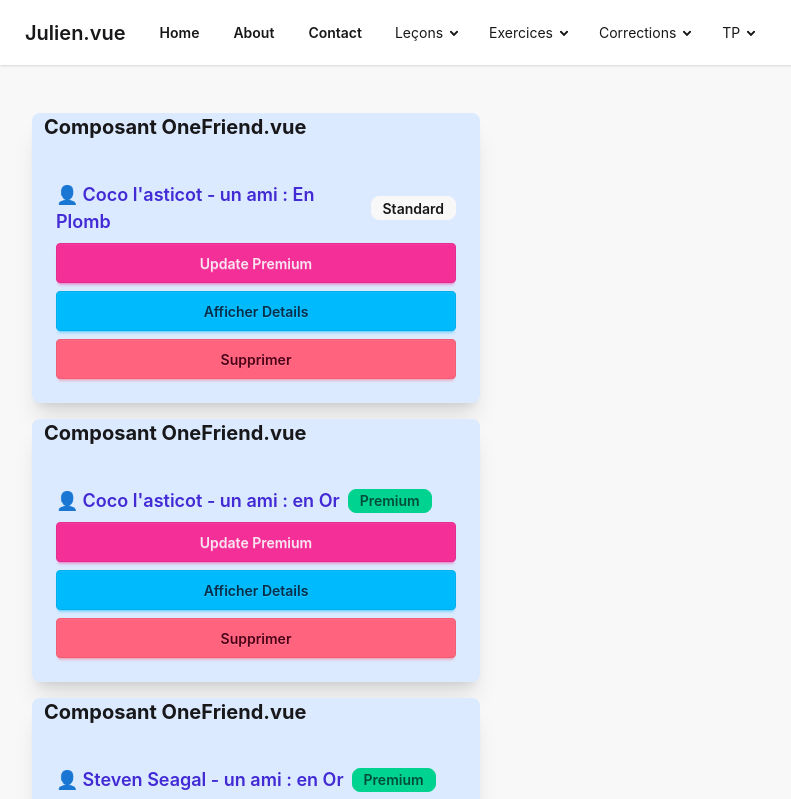
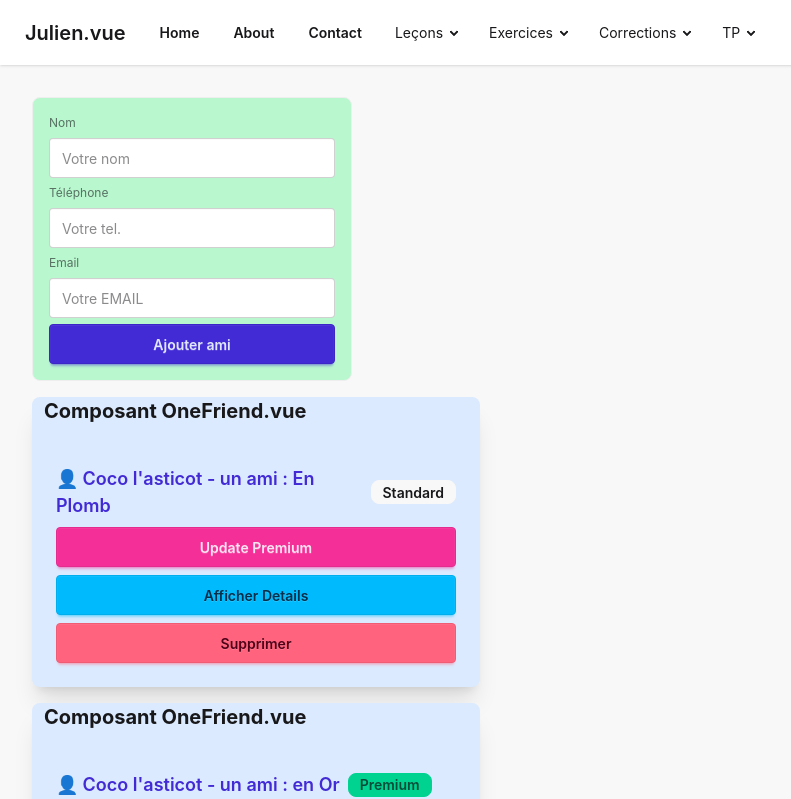
Before and after one commit to juliencongras/julien.vue, a Vue app: page /tp/emit in a window 1280 px wide. Shown: the top 799 px of the page, without its empty margins (0-791 px from the left). Built offline with nearby package versions, Linux system fonts and the light colour scheme.

Commit message:
tp emit ajout ami

```diff
--- a/src/components/NewFriend.vue
+++ b/src/components/NewFriend.vue
@@ -1,9 +1,53 @@
 <template>
+    <form @submit.prevent class="fieldset bg-green-200 border-base-300 rounded-box w-xs border p-4">
 
+      <label class="label">Nom</label>
+      <input type="text" class="input" placeholder="Votre nom" v-model="friendName" />
+
+      <label class="label">Téléphone</label>
+      <input type="text" class="input" placeholder="Votre tel." v-model="friendTel" />
+
+      <label class="label">Email</label>
+      <input type="text" class="input" placeholder="Votre EMAIL" v-model="friendEmail" />
+
+      <button class="btn btn-primary" @click="addFriend()">Ajouter ami</button>
+    </form>
 </template>
 
 
 <script setup lang="js">
 import { ref } from 'vue';
 
+const friendName = ref('');
+const friendTel = ref('');
+const friendEmail = ref('');
+
+const emit = defineEmits({
+    "add-friend": (emitName, emitTel, emitMail)=>{
+        if(!emitName){
+            console.warn("L'événement add-friend a été émis sans nom.");
+            return false;
+        }
+
+        if(!emitTel){
+            console.warn("L'événement add-friend a été émis sans téléphone.");
+            return false;
+        }
+
+        if(!emitMail){
+            console.warn("L'événement add-friend a été émis sans Email.");
+            return false;
+        }
+
+        return true;
+    },
+})
+
+function addFriend(){
+    emit("add-friend", friendName.value, friendTel.value, friendEmail.value);
+    friendName.value = '';
+    friendTel.value = '';
+    friendEmail.value = '';
+}
+
 </script>
--- a/src/views/tp/tp-emit.vue
+++ b/src/views/tp/tp-emit.vue
@@ -1,4 +1,5 @@
 <template>
+    <NewFriend v-on:add-friend="addFriend" />
     <OneFriend v-on:delete-friend="deleteFriend" v-on:mon-event-premium-update="updatePremium"
     v-for="(oneData, index) in dataFromParent" :key="index"
                     v-bind:unAmiId="oneData.friendID"
@@ -10,6 +11,7 @@
 
 <script setup lang='js'>
 import OneFriend from '../../components/OneFriendEmit.vue';
+import NewFriend from '../../components/NewFriend.vue';
 import { ref } from 'vue';
 
 const dataFromParent = ref([
@@ -93,4 +95,17 @@ function updatePremium(friendID){
         }
     }
 }
+
+function addFriend(emitedName, emitedTel, emitedEmail){
+    console.log(emitedName, emitedTel, emitedEmail);
+    if(emitedName && emitedTel && emitedEmail){
+        dataFromParent.value.push({
+            friendID: dataFromParent.value.length,
+            friendName: emitedName,
+            friendPhone: emitedTel,
+            friendEmail: emitedEmail,
+            friendPremium: false
+        })
+    }
+}
 </script>
```
